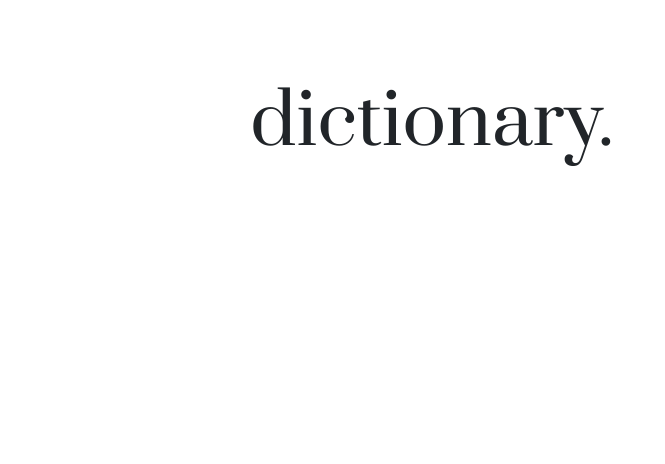
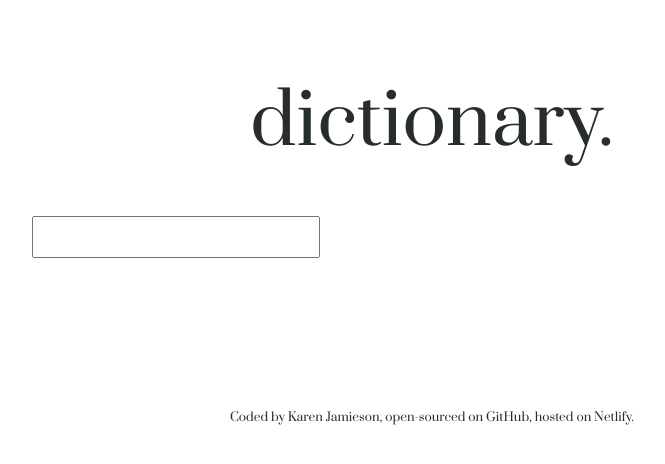
Before and after one commit to k-jamie/react-dictionary, a React (Create React App) app: page / in a window 1280 px wide. Shown: the top 464 px of the page, without its empty margins (208-873 px from the left). Built offline with nearby package versions, Linux system fonts and the light colour scheme.

Commit message:
set up dictionary component

```diff
--- a/public/index.html
+++ b/public/index.html
@@ -20,6 +20,12 @@
     <link rel="preconnect" href="https://fonts.gstatic.com" crossorigin />
     <link
       href="https://fonts.googleapis.com/css2?family=Prata&display=swap"
+      rel="stylesheet"
+    />
+    <link rel="preconnect" href="https://fonts.googleapis.com" />
+    <link rel="preconnect" href="https://fonts.gstatic.com" crossorigin />
+    <link
+      href="https://fonts.googleapis.com/css2?family=Readex+Pro:wght@300;400;500&display=swap"
       rel="stylesheet"
     />
     <link rel="apple-touch-icon" href="%PUBLIC_URL%/logo192.png" />
--- a/src/App.css
+++ b/src/App.css
@@ -1,11 +1,28 @@
-.container {
+h1 {
+  font-size: 72px;
+}
+
+.Container {
   max-width: 800px;
   margin: 0 auto;
-  padding: 80px 0 30px 0;
 }
 
-h1 {
+.App-header,
+.App-footer {
+  color: #272d2d;
   font-family: "Prata", serif;
-  font-size: 72px;
   text-align: center;
 }
+
+.App-header {
+  margin: 80px 0 30px 0;
+}
+
+.App-main {
+  margin: 50px 0;
+}
+
+.App-footer {
+  font-size: 12px;
+  margin: 150px 0;
+}
--- a/src/App.js
+++ b/src/App.js
@@ -1,11 +1,14 @@
 import './App.css';
+import Dictionary from "./Dictionary";
 
 function App() {
   return (
-    <div className="container">
-      <header className="App-header"> </header>
-
- <h1>dictionary.</h1>
+    <div className="Container">
+      <header className="App-header"> <h1>dictionary.</h1></header>
+      <main className="App-main">
+        <Dictionary />
+      </main>
+ <footer className="App-footer">Coded by Karen Jamieson, open-sourced on GitHub, hosted on Netlify.</footer>
 
     </div>
   );
--- /dev/null
+++ b/src/Dictionary.css
@@ -0,0 +1,6 @@
+.Dictionary {
+  color: #454ade;
+  font-family: "Readex Pro", sans-serif;
+  font-size: 24px;
+  font-weight: 300;
+}
--- /dev/null
+++ b/src/Dictionary.js
@@ -0,0 +1,26 @@
+import React, {useState} from "react";
+import './Dictionary.css';
+
+export default function Dictionary() {
+    let [keyword, setKeyword] = useState("");
+
+    function search(event) {
+        event.preventDefault();
+        alert(`Searching for ${keyword}`);
+    }
+
+    function handleKeywordChange(event) {
+        setKeyword(event.target.value);
+    }
+
+return (
+        <div className="Dictionary">
+            <form onSubmit={search}>
+            <input type="search"
+                onChange={handleKeywordChange} />
+            </form>
+        </div>
+    );
+
+
+}
```
